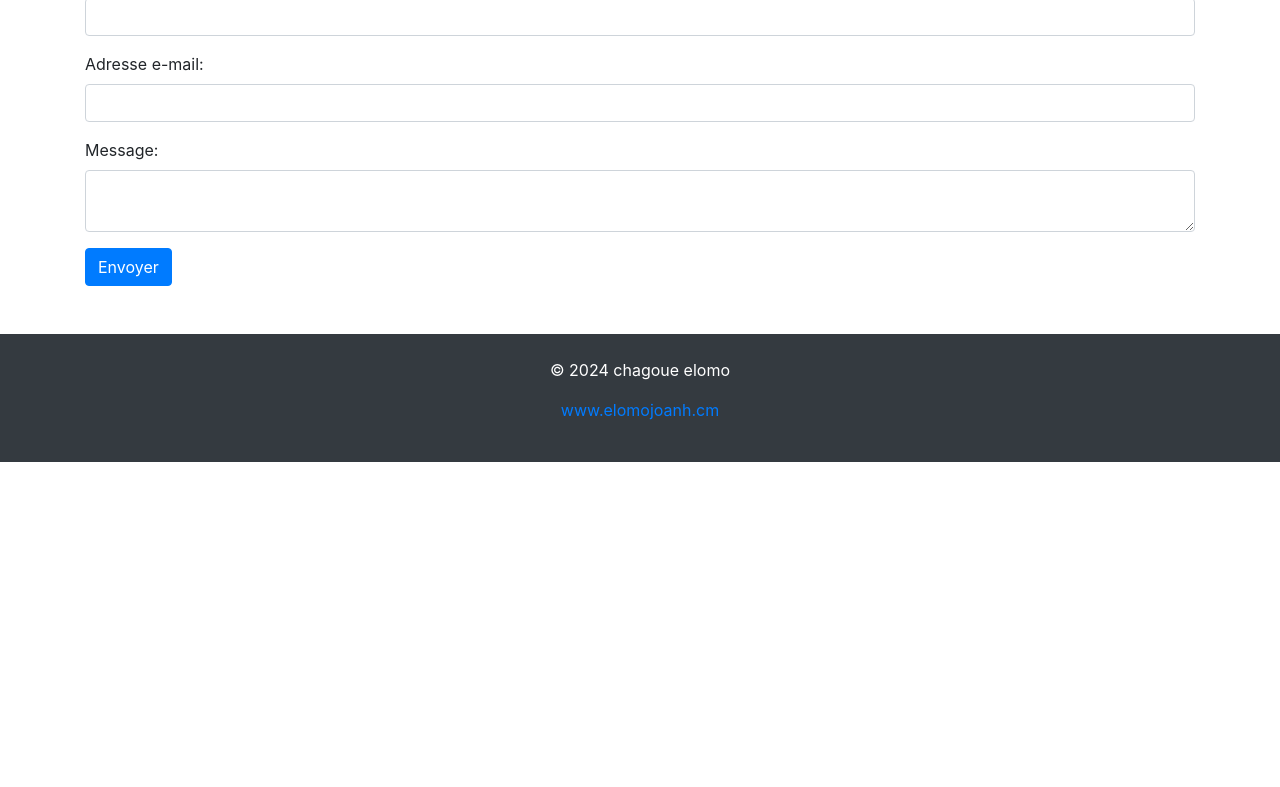
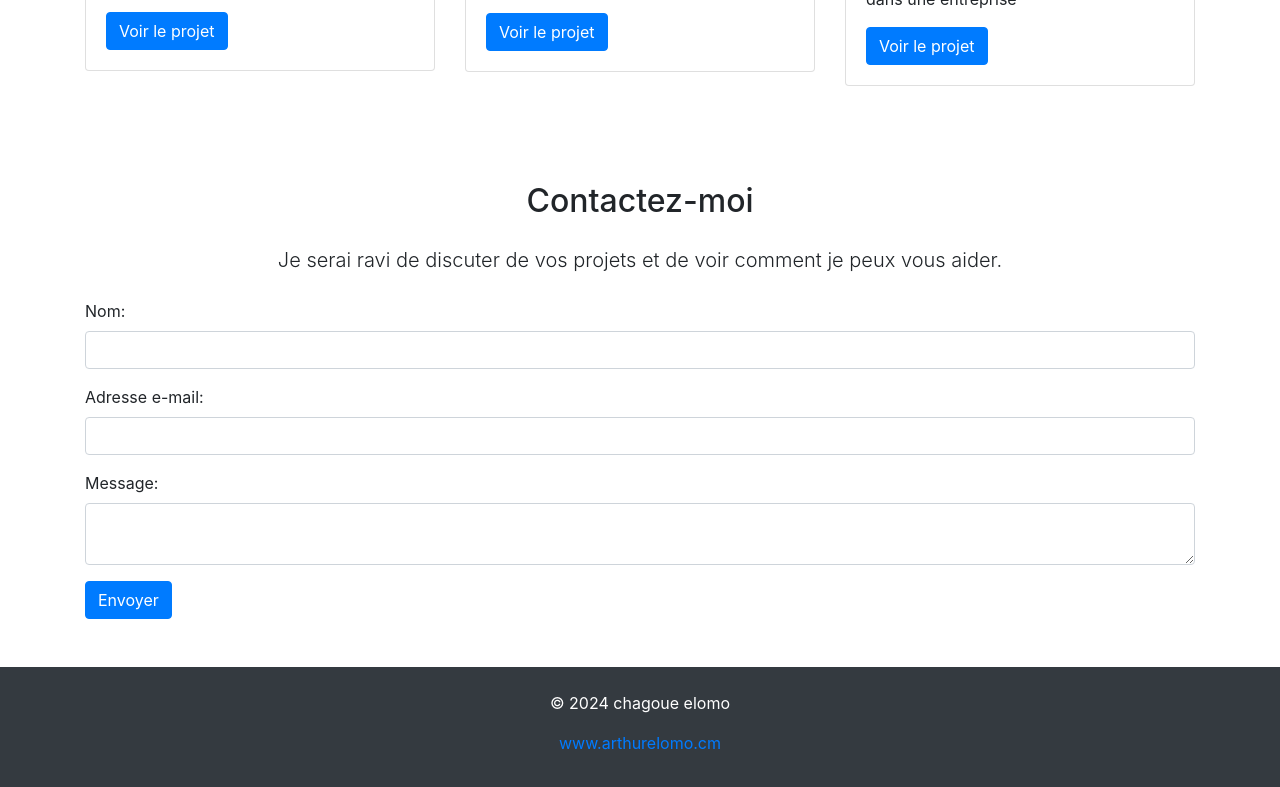
Before and after one commit to arthurcej/portfolio-cv, a plain HTML site: page index.html in a window 1280 px wide. Shown: the part 1761-2548 px from the top of the page. Before the commit the page ends 2223 px from the top, so only its background shows below. Drawn offline with nearby package versions, Linux system fonts and the light colour scheme; files that its build step writes are made by us from their sources; files whose address does not match are found by name.

Commit message:
Add files via upload

```diff
--- a/index.html
+++ b/index.html
@@ -119,7 +119,7 @@
 <footer class="bg-dark text-white py-4">
     <div class="container">
         <p class="text-center">&copy; 2024 chagoue elomo</p>
-        <p class="text-center"><a href="#">www.elomojoanh.cm</a></p>
+        <p class="text-center"><a href="#">www.arthurelomo.cm</a></p>
     </div>
 </footer>
 
```
Also changed, not shown: images/photo.jpg, images/project 1.jpeg (added), images/project 2.webp (added), images/project 3.jpeg (added).
